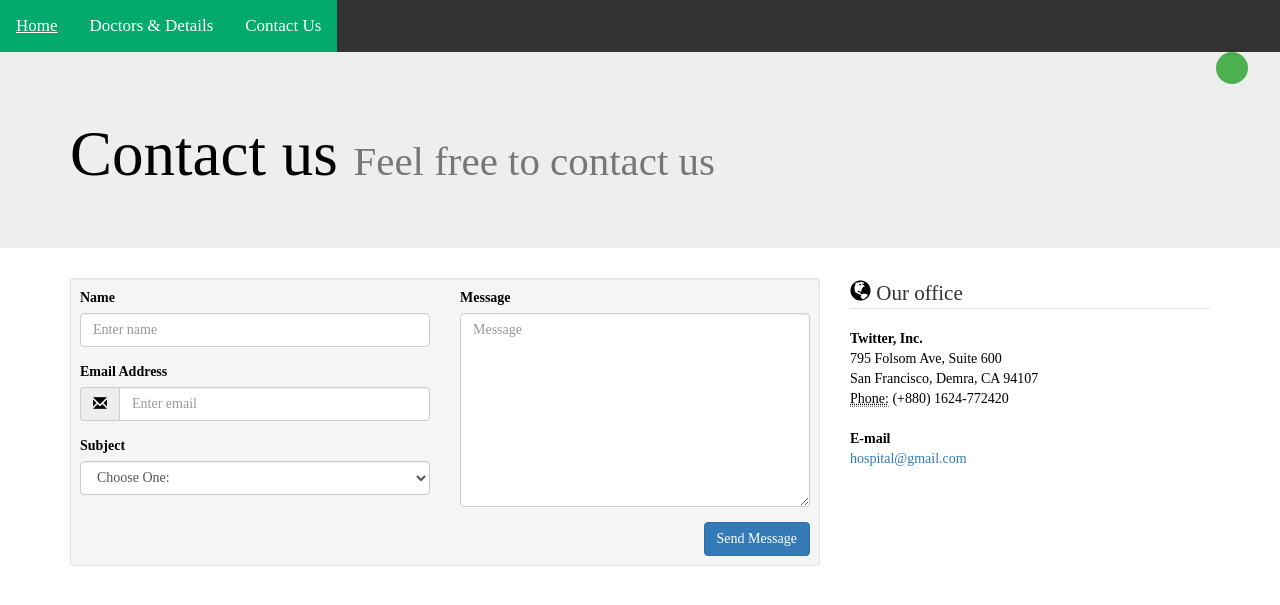
After one commit to fayjulnahid/Hospital-Management-System, a Django app: page /contact_us/ in a window 1280 px wide. The commit adds this page. Shown: the top 605 px of the page. Run offline with Django 3.2, Linux system fonts and the light colour scheme; some libraries are stand-ins or nearby versions.

Commit message:
contact us

```diff
--- a/HIS/HIS/urls.py
+++ b/HIS/HIS/urls.py
@@ -14,7 +14,9 @@ urlpatterns = [
     url(r'^articles/', include('articles.urls')),
     url(r'^about/$', views.about),
     url(r'^$', views.homepage),
-    url(r'^search_disease/', views.search_disease, name='search_disease')
+    url(r'^search_disease/', views.search_disease, name='search_disease'),
+    url(r'^contact_us/', views.contact_us, name='contact_us'),
+    #url(r'^appointment/', views.appointment, name='appointment')
 ]
 
 urlpatterns += staticfiles_urlpatterns()
--- a/HIS/HIS/views.py
+++ b/HIS/HIS/views.py
@@ -20,3 +20,9 @@ def search_disease(request):
         return render(request,'search_disease.html',{'searched': searched, 'diseases':diseases})
     else:
         return render(request, 'search_disease.html')
+
+def contact_us(request):
+    return render(request,'contact_us.html')
+
+#def appointment(request):
+    #return render(request,'appointment.html')
--- a/HIS/accounts/templates/accounts/signup.html
+++ b/HIS/accounts/templates/accounts/signup.html
@@ -39,7 +39,7 @@
 				</div>
 
 				<form class="login100-form validate-form"action="/accounts/signup/"method="post">
-{% csrf_token %}
+					{% csrf_token %}
 					<div class="wrap-input100 validate-input m-b-26" data-validate="Username is required">
 						<span class="label-input100">Username</span>
 						{{ form.username }}
--- a/HIS/articles/urls.py
+++ b/HIS/articles/urls.py
@@ -9,4 +9,5 @@ urlpatterns = [
     url(r'^$', views.article_list, name="list"),
     url(r'^create/$',views.article_create,name="create"),
     url(r'^(?P<slug>[\w-]+)/$', views.article_detail, name="detail"),
+    #url(r'^appointment/', views.appointment, name='appointment')
 ]
--- a/HIS/articles/views.py
+++ b/HIS/articles/views.py
@@ -14,6 +14,9 @@ def article_detail(request, slug):
     article = Article.objects.get(sluge=slug)
     return render(request, 'articles/article_detail.html', {'article': article})
 
+#def appointment(request):
+    #return render(request,'appointment.html')
+
 @login_required(login_url="/accounts/login/")
 def article_create(request):
     return render(request, 'articles/article_create.html')
--- a/HIS/templates/base_layout.html
+++ b/HIS/templates/base_layout.html
@@ -137,8 +137,8 @@ border-radius: 50%;
 <div class="topnav">
         <a class="active" href="../">Home</a>
 
-<a class="active" href="/articles">Doctor's List</a>
-    <a href="/covid">Covid-19</a>
+<a class="active" href="/articles">Doctors & Details</a>
+    <a class="active" href="/contact_us">Contact Us</a>
 
 
     </div>
--- /dev/null
+++ b/HIS/templates/contact_us.html
@@ -0,0 +1,87 @@
+{% extends 'base_layout.html' %}
+{% block content %}
+<head>
+    <link href="//netdna.bootstrapcdn.com/bootstrap/3.1.0/css/bootstrap.min.css" rel="stylesheet" id="bootstrap-css">
+    <script src="//netdna.bootstrapcdn.com/bootstrap/3.1.0/js/bootstrap.min.js"></script>
+    <script src="//code.jquery.com/jquery-1.11.1.min.js"></script>
+</head>
+
+<BODY>
+<div class="jumbotron jumbotron-sm">
+    <div class="container">
+        <div class="row">
+            <div class="col-sm-12 col-lg-12">
+                <h1 class="h1">
+                    Contact us <small>Feel free to contact us</small></h1>
+            </div>
+        </div>
+    </div>
+</div>
+<div class="container">
+    <div class="row">
+        <div class="col-md-8">
+            <div class="well well-sm">
+                <form>
+                <div class="row">
+                    <div class="col-md-6">
+                        <div class="form-group">
+                            <label for="name">
+                                Name</label>
+                            <input type="text" class="form-control" id="name" placeholder="Enter name" required="required" />
+                        </div>
+                        <div class="form-group">
+                            <label for="email">
+                                Email Address</label>
+                            <div class="input-group">
+                                <span class="input-group-addon"><span class="glyphicon glyphicon-envelope"></span>
+                                </span>
+                                <input type="email" class="form-control" id="email" placeholder="Enter email" required="required" /></div>
+                        </div>
+                        <div class="form-group">
+                            <label for="subject">
+                                Subject</label>
+                            <select id="subject" name="subject" class="form-control" required="required">
+                                <option value="na" selected="">Choose One:</option>
+                                <option value="service">General Customer Service</option>
+                                <option value="suggestions">Suggestions about Disease</option>
+                                <option value="product">Suggestions about Doctors</option>
+                            </select>
+                        </div>
+                    </div>
+                    <div class="col-md-6">
+                        <div class="form-group">
+                            <label for="name">
+                                Message</label>
+                            <textarea name="message" id="message" class="form-control" rows="9" cols="25" required="required"
+                                placeholder="Message"></textarea>
+                        </div>
+                    </div>
+                    <div class="col-md-12">
+                        <button type="submit" class="btn btn-primary pull-right" id="btnContactUs">
+                            Send Message</button>
+                    </div>
+                </div>
+                </form>
+            </div>
+        </div>
+        <div class="col-md-4">
+            <form>
+            <legend><span class="glyphicon glyphicon-globe"></span> Our office</legend>
+            <address>
+                <strong>Twitter, Inc.</strong><br>
+                795 Folsom Ave, Suite 600<br>
+                San Francisco, Demra, CA 94107<br>
+                <abbr title="Phone">
+                    Phone:</abbr>
+                (+880) 1624-772420
+            </address>
+            <address>
+                <strong>E-mail</strong><br>
+                <a href="mailto:#">hospital@gmail.com</a>
+            </address>
+            </form>
+        </div>
+    </div>
+</div>
+</BODY>
+{% endblock %}
--- a/HIS/templates/search_disease.html
+++ b/HIS/templates/search_disease.html
@@ -6,10 +6,10 @@
         {% if searched %}
             <h1>You searched for {{ searched }}</h1>
             {% for disease in diseases %}
-            {{ disease }} <br>
+            {{ disease }}<br> {{ disease.experties }}<br>{{ disease.body }} <br>
             {% endfor %}
         {% else %}
-            <h1>Hey you forgot to search for a Disease</h1>
+            <h1>Hey! you forgot to search for a Disease or a Doctor</h1>
         {% endif %}
     </center>
 
```
Also changed, not shown: HIS/articles/templates/articles/appointment.html (added, +129 -0 lines), HIS/db.sqlite3, HIS/templates/covid.html (deleted).
